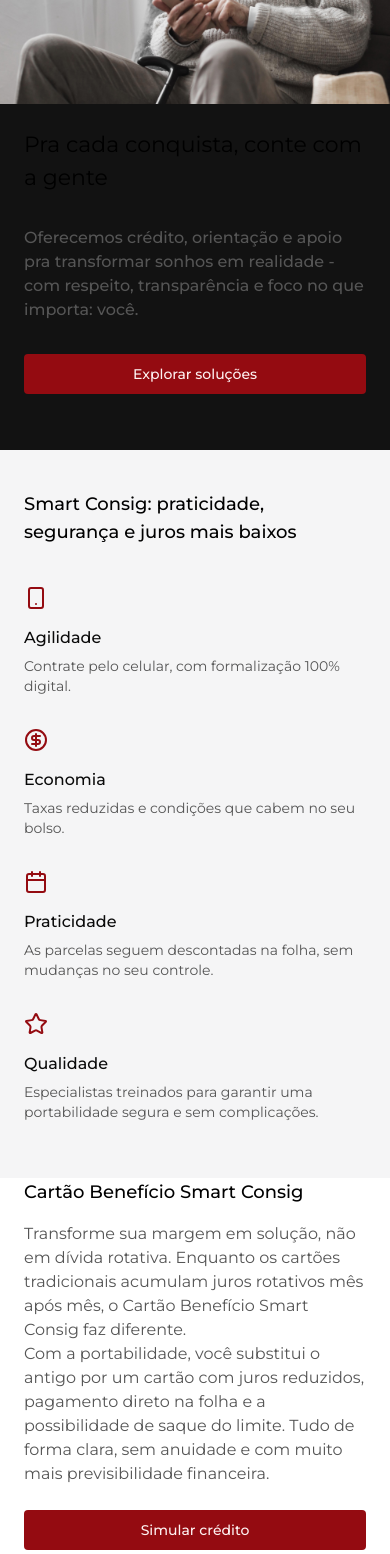
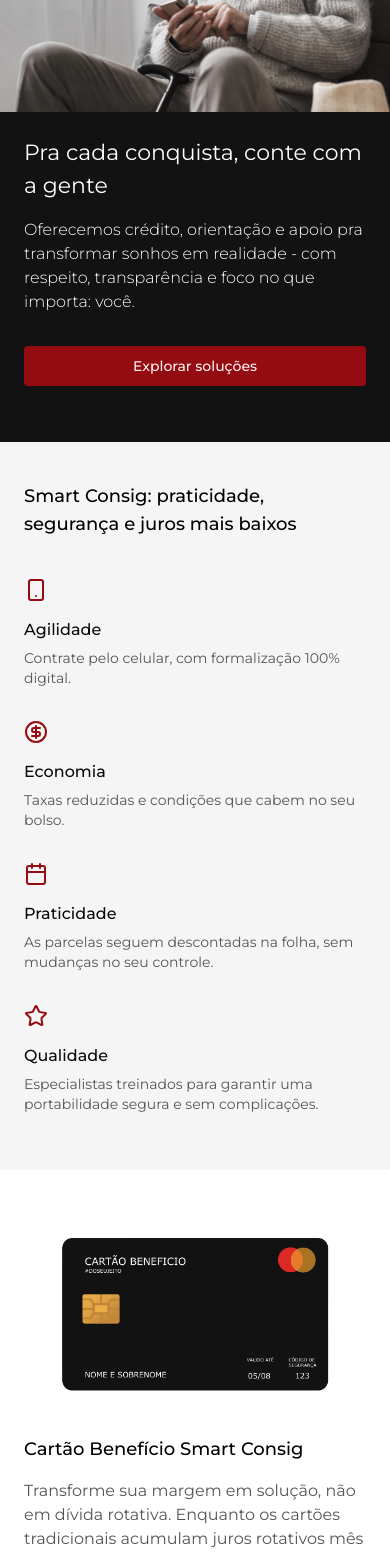
Before and after one commit to groupsmartconsig/landing-page, a Next.js app: page /institucional in a window 390 px wide. Shown: the part 220-1774 px from the top of the page. Built offline with nearby package versions, Linux system fonts and the light colour scheme.

Commit message:
fix: responsive layout in institutional page

```diff
--- a/src/app/(institutional-page)/institucional/_components/footer/footer.tsx
+++ b/src/app/(institutional-page)/institucional/_components/footer/footer.tsx
@@ -11,7 +11,7 @@
 
 export function InstitutionalFooterContainer() {
   return (
-    <div className="bg-[#f5f5f6] size-full flex flex-col items-center justify-center py-12 overflow-hidden">
+    <div className="bg-[#f5f5f6] size-full flex flex-col items-center justify-center pt-12 pb-48 sm:py-12 sm:overflow-hidden">
       <div className="w-full flex justify-between items-center px-12 lg:max-w-7xl lg:w-full lg:mx-auto lg:px-0">
         <div className="hidden sm:flex flex-col space-y-6">
           <Image
@@ -62,7 +62,7 @@
                 CNPJ: 37.044.794/0001-03
               </small>
             </div>
-            <div className="flex flex-col space-y-3">
+            <div className="hidden sm:flex flex-col space-y-3">
               <span className="text-lg font-bold text-primary-red">
                 Redes sociais
               </span>
--- a/src/app/(institutional-page)/institucional/_components/header/header.tsx
+++ b/src/app/(institutional-page)/institucional/_components/header/header.tsx
@@ -20,7 +20,7 @@
             src={logoRedImg}
             width={400}
             height={180}
-            className="w-1/5 lg:w-1/2 2xl:w-1/4"
+            className="w-[45%] sm:w-1/2 2xl:w-1/4"
             alt="Logo da Smartconsig na cor vermelha"
           />
         </Link>
--- a/src/app/(institutional-page)/institucional/_components/sections/carding-container.tsx
+++ b/src/app/(institutional-page)/institucional/_components/sections/carding-container.tsx
@@ -7,6 +7,16 @@
 export function InstitutionalCardingContainer() {
   return (
     <div className="grid grid-cols-1 px-6 pb-6 md:grid-cols-2 md:h-[460px] md:max-w-5xl md:w-full md:mx-auto md:px-0 md:py-12">
+      <div className="size-full pt-12 pb-6 sm:hidden">
+        <Image
+          src="/carding.png"
+          width={4800}
+          height={2700}
+          alt="Imagem ilustrativa de um cartão de crédito na cor preta"
+          className="w-full"
+        />
+      </div>
+
       <div className="space-y-4 md:py-6">
         <h2 className="text-lg text-black font-medium">
           Cartão Benefício Smart Consig
@@ -57,7 +67,7 @@
         </Link>
       </div>
 
-      <div className="size-full py-6">
+      <div className="hidden sm:block size-full py-6">
         <Image
           src="/carding.png"
           width={4800}
--- a/src/app/(institutional-page)/institucional/_components/sections/main-container.tsx
+++ b/src/app/(institutional-page)/institucional/_components/sections/main-container.tsx
@@ -1,21 +1,10 @@
-import Image from "next/image";
 
 import { Badge } from "@/components/ui/badge";
 import { Button } from "@/components/ui/button";
 
 export function InstitutionalMainContainer() {
   return (
-    <div className="grid grid-cols-1">
-      <div className="size-full md:hidden">
-        <Image
-          src="/women.png"
-          width={1536}
-          height={1024}
-          alt="Mulher sorrindo no telefone"
-          className="w-full"
-        />
-      </div>
-
+    <div className="hidden sm:grid grid-cols-1">
       <section className="flex flex-col py-6 bg-[#121212] md:bg-[url(/women.png)] md:bg-cover md:bg-center md:bg-no-repeat md:size-full md:mb-16 lg:mb-20">
         <div className="xl:max-w-6xl xl:w-full xl:mx-auto">
           <div className="space-y-8 mt-28 md:mt-44">
--- a/src/app/(institutional-page)/institucional/_components/sections/primary-container.tsx
+++ b/src/app/(institutional-page)/institucional/_components/sections/primary-container.tsx
@@ -17,12 +17,12 @@
 
       <section className="flex flex-col bg-[#121212] p-6 md:bg-[url(/old-man-phone.jpg)] md:bg-cover md:bg-no-repeat md:h-[720px]">
         <div className="md:max-w-6xl md:w-full md:mx-auto">
-          <div className="space-y-8 md:mt-40">
-            <h1 className="text-[22px] text-black md:max-w-xl md:text-4xl">
+          <div className="space-y-4 sm:space-y-8 md:mt-40">
+            <h1 className="text-[22px] text-white sm:text-black md:max-w-xl md:text-4xl">
               Pra cada conquista, conte com a gente
             </h1>
 
-            <p className="text-[#555] font-medium md:max-w-xl md:text-lg">
+            <p className="text-white font-light sm:text-[#555] sm:font-medium md:max-w-xl md:text-lg">
               Oferecemos crédito, orientação e apoio pra transformar sonhos em realidade - com respeito, transparência e foco no que importa: você.
             </p>
           </div>
--- a/src/app/(institutional-page)/institucional/_components/sections/squad-container.tsx
+++ b/src/app/(institutional-page)/institucional/_components/sections/squad-container.tsx
@@ -2,13 +2,13 @@
 
 export function InstitutionalSquadContainer() {
   return (
-    <div className="relative h-96 bg-[#121212] lg:mt-16">
+    <div className="relative h-36 bg-[#121212] sm:h-96 lg:mt-16">
       <Image
         width={2148}
         height={575}
         src="/team.png"
         alt="Equipe de colaboradores da Smartconsig"
-        className="absolute inset-0 size-full object-cover"
+        className="absolute inset-0 top-5 size-full object-cover sm:top-0"
       />
     </div>
   )
--- a/src/app/(institutional-page)/institucional/_components/sections/work-with-us-container.tsx
+++ b/src/app/(institutional-page)/institucional/_components/sections/work-with-us-container.tsx
@@ -3,7 +3,7 @@
 
 export function InstitutionalWorkWithUsContainer() {
   return (
-    <div className="bg-[#121212] w-full">
+    <div className="hidden sm:flex bg-[#121212] w-full">
       <section className="p-6 md:max-w-3xl md:w-full md:mx-auto">
         <div className="flex flex-col space-y-6 py-6 md:flex-row md:justify-between md:items-center md:space-y-0">
           <h2 className="max-w-sm w-full text-xl text-white font-semibold lg:text-2xl">
--- a/src/app/(institutional-page)/institucional/page.tsx
+++ b/src/app/(institutional-page)/institucional/page.tsx
@@ -11,7 +11,7 @@
 
 export default function InstitutionalPage() {
   return (
-    <div className="min-h-screen overflow-hidden">
+    <div className="min-h-screen">
       <InstitutionalHeader />
       <InstitutionalPrimaryContainer />
       <InstitutionalSecondaryContainer />
```
